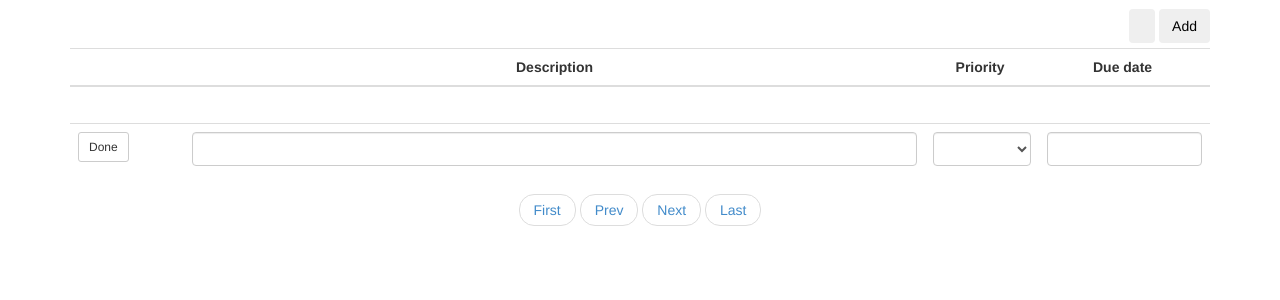
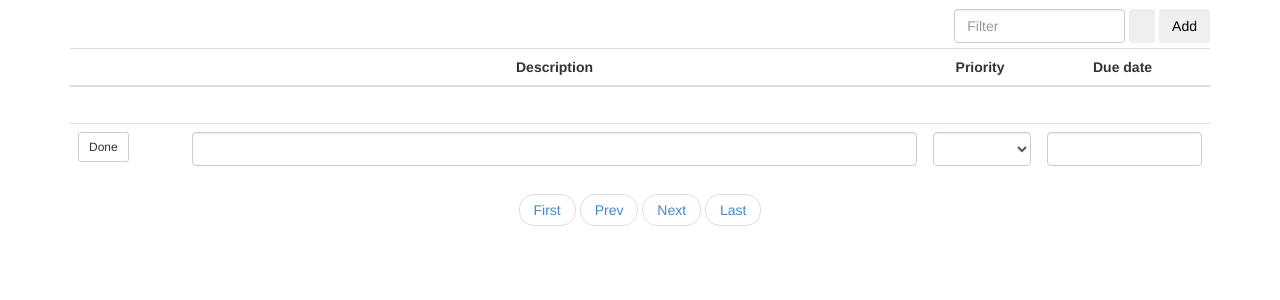
Before and after one commit to Forever-Young/todoapp, a Django app: template todo/templates/index.html in a window 1280 px wide. Shown: the part 51-351 px from the top of the page. Run offline with Django 3.2, Linux system fonts and the light colour scheme; the template is opened without the code that fills it: values that come from a table or form of the project are taken from there, others are empty; the visitor is signed in with stand-in values (Sample User, id 1).

Commit message:
Filtering

```diff
--- a/todo/templates/index.html
+++ b/todo/templates/index.html
@@ -8,6 +8,9 @@
     {% if user.is_authenticated %}
         <span class='pull-left label label-danger' data-bind='text: error, visible: error()'></span>
         <div class='text-right add-button'>
+            <span class='form-inline'>
+                <input type="text" class="form-control" placeholder="Filter" style='width: 15%' data-bind='value: filter_str, valueUpdate: "afterkeydown"'>
+            </span>
             <button class="btn btn-small" data-bind='css: { "active": show_completed() }, click: toggleShowCompleted'>
                 <span class="glyphicon" data-bind='css: { "glyphicon-ok-circle": show_completed(), "glyphicon-ban-circle": !show_completed() }'></span>
                 <span data-bind='text: show_completed() ? "Show completed" : "Hide completed"'></span>
@@ -101,9 +104,12 @@
                 blockUI();
                 var offset = ITEMS_PER_PAGE * (viewModel.pager.page() - 1);
                 var completed = '';
+                var filter_param = '';
+                if(viewModel.filter_str())
+                    filter_param = '&text__contains=' + viewModel.filter_str();
                 if(!viewModel.show_completed())
                     completed = '&completed__exact=false';
-                $.getJSON('{% url "api_dispatch_list" "v1" "todo"  %}?format=json&limit=' + ITEMS_PER_PAGE + '&offset=' + offset + sorting + completed, function(data) {
+                $.getJSON('{% url "api_dispatch_list" "v1" "todo"  %}?format=json&limit=' + ITEMS_PER_PAGE + '&offset=' + offset + sorting + completed + filter_param, function(data) {
                     var total_count = data.meta.total_count;
                     data = { todolist: data.objects };
                     var i, len = data.todolist.length;
@@ -264,6 +270,10 @@
                         updateList();
                     }
                 };
+                viewModel.filter_str = ko.observable('');
+                viewModel.filter_str.subscribe(function(){
+                    updateList();
+                });
                 ko.applyBindings(viewModel);
 
                 window.onbeforeunload = function() {
```
Also changed, not shown: 1 other file.
